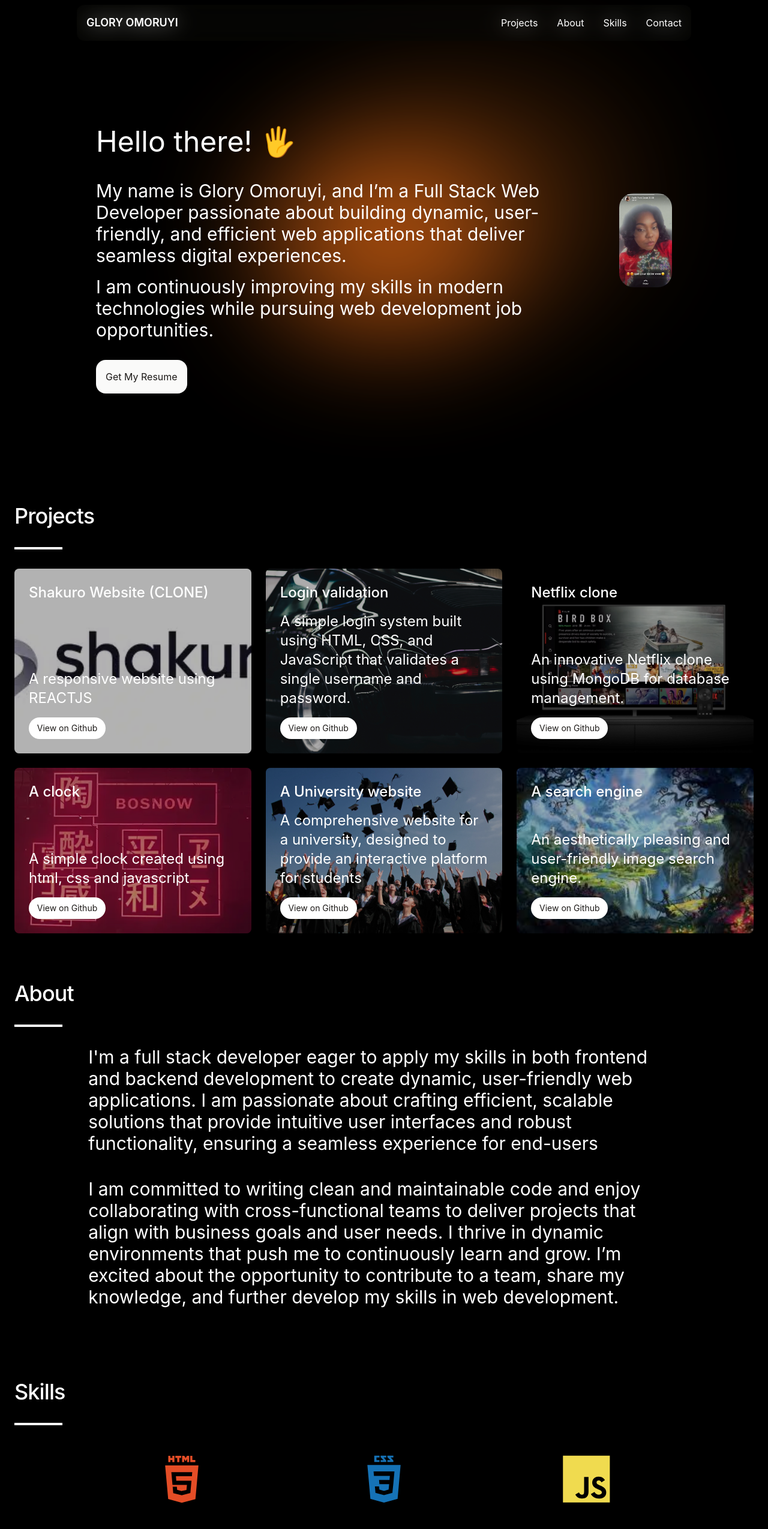
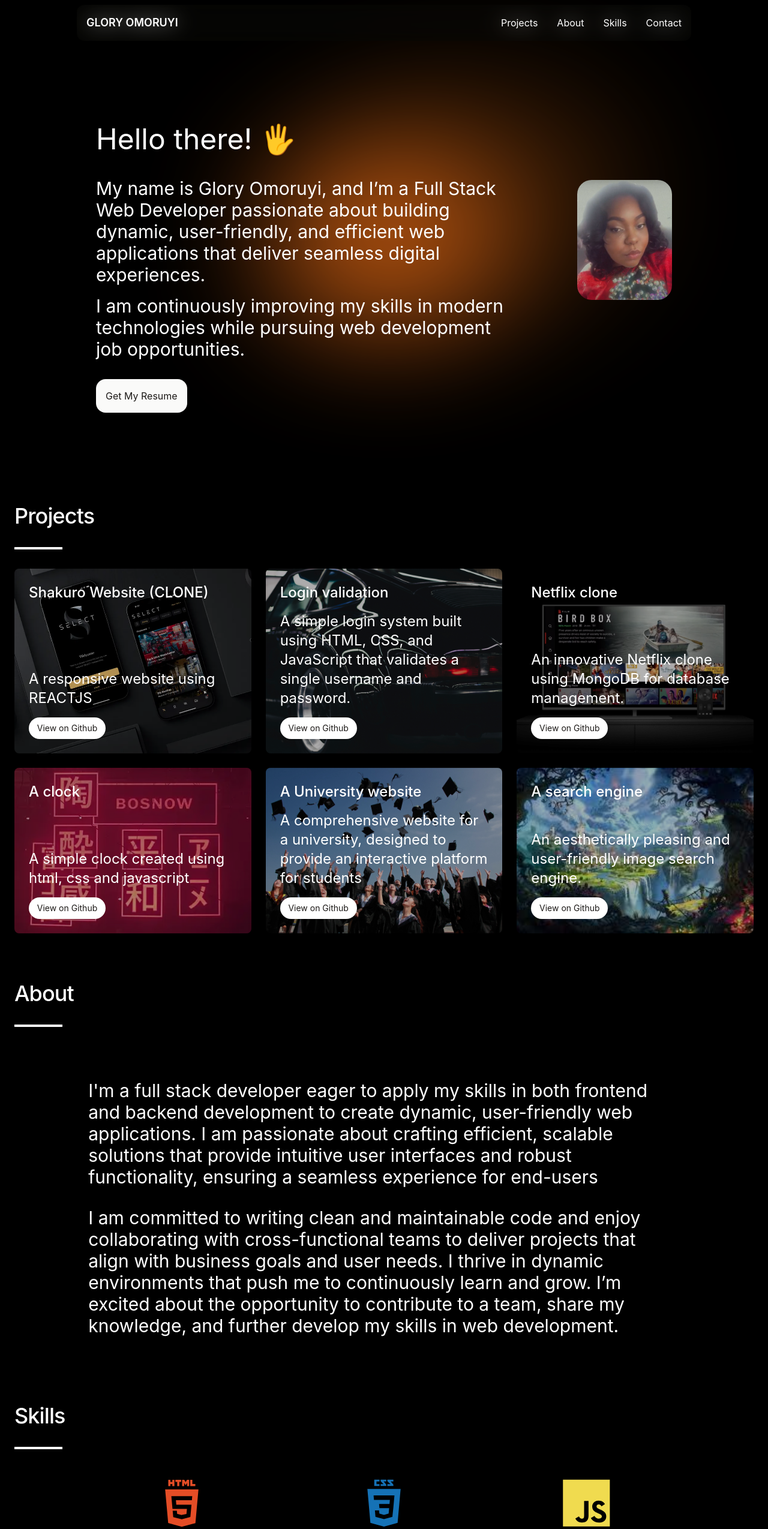
Before and after one commit to nimietech/Portfolio, a React (Create React App) app: page / in a window 1280 px wide. Shown: the top 2549 px of the page at 60% size. Built offline with nearby package versions, Linux system fonts and the light colour scheme.

Commit message:
save changes

```diff
--- a/src/components/About.jsx
+++ b/src/components/About.jsx
@@ -25,14 +25,14 @@ const About = () => {
 
         <div className='h-1 w-20 mb-8 bg-white'></div>
 
-        <div className='md:w-[80%] mx-auto'>
+        <div className='md:w-[80%] mx-auto pt-14'>
             {ABOUT_CONTENT.paragraphs.map((paragraph, i) => (
                 <motion.p key={i}
                 initial= "hidden"
                 whileInView="visible"
                 viewport={{once: true, amount:0.5}}
                 variants={textVariants}
-                className='text-xl md:text-2xl lg:text-3xl mb-10 leading-relaxed'>
+                className='text-xl md:text-3xl mb-8 leading-relaxed'>
                     {paragraph}
                 </motion.p>
             ))}
--- a/src/components/Home.jsx
+++ b/src/components/Home.jsx
@@ -31,23 +31,23 @@ const Home = () => {
                     initial="hidden"
                     animate="visible"
                     variants={containerVariants}>
-          <motion.h1  className='text-2xl md:text-2xl lg:text-5xl my-7 md:my-10 pt-10 md:pt-7'
+          <motion.h1  className='text-2xl md:text-3xl lg:text-5xl my-7 md:my-10 pt-14'
                       variants={textVariants}>
             {HERO_SECTION.greeting}
           </motion.h1>
 
-          <motion.p className='text-xl md:text-2xl lg:text-3xl mb-4'
+          <motion.p className='text-xl md:text-3xl mb-4'
                     variants={textVariants}>
             {HERO_SECTION.introduction}
           </motion.p>
 
-          <motion.p className='text-xl md:text-2xl lg:text-3xl'
+          <motion.p className='text-xl md:text-3xl'
                     variants={textVariants}>
             {HERO_SECTION.description}
           </motion.p>
 
           <motion.a className='bg-stone-50 text-stone-900 p-2 lg:p-4 mt-8 rounded-2xl inline-block hover:bg-amber-950 hover:text-white'
-                    href="https://nimietech.github.io/Portfolio/MY%20CV.pdf"
+                    href="/MY CV.pdf"
                     download
                     rel='noopener noreferrer'
                     target='_blank'
@@ -60,7 +60,7 @@ const Home = () => {
                     initial='hidden'
                     animate='visible'
                     variants={imageVariants}>
-          <img src={glory} alt=""className='rounded-3xl'/>
+          <img src={glory} alt="" className='h-[200px] w-[600px] rounded-3xl'/>
         </motion.div>
 
       </div>
--- a/src/components/Projects.jsx
+++ b/src/components/Projects.jsx
@@ -13,7 +13,7 @@ const projectVariants = {
         rotate: 0,
         y:0,
         transition: {
-            duration: .5,
+            duration: .7,
             ease: "easeOut",
             type: "spring",
             bounce: 0.4
```
Also changed, not shown: src/images/gloryprofile.png, src/images/projects1.webp.
